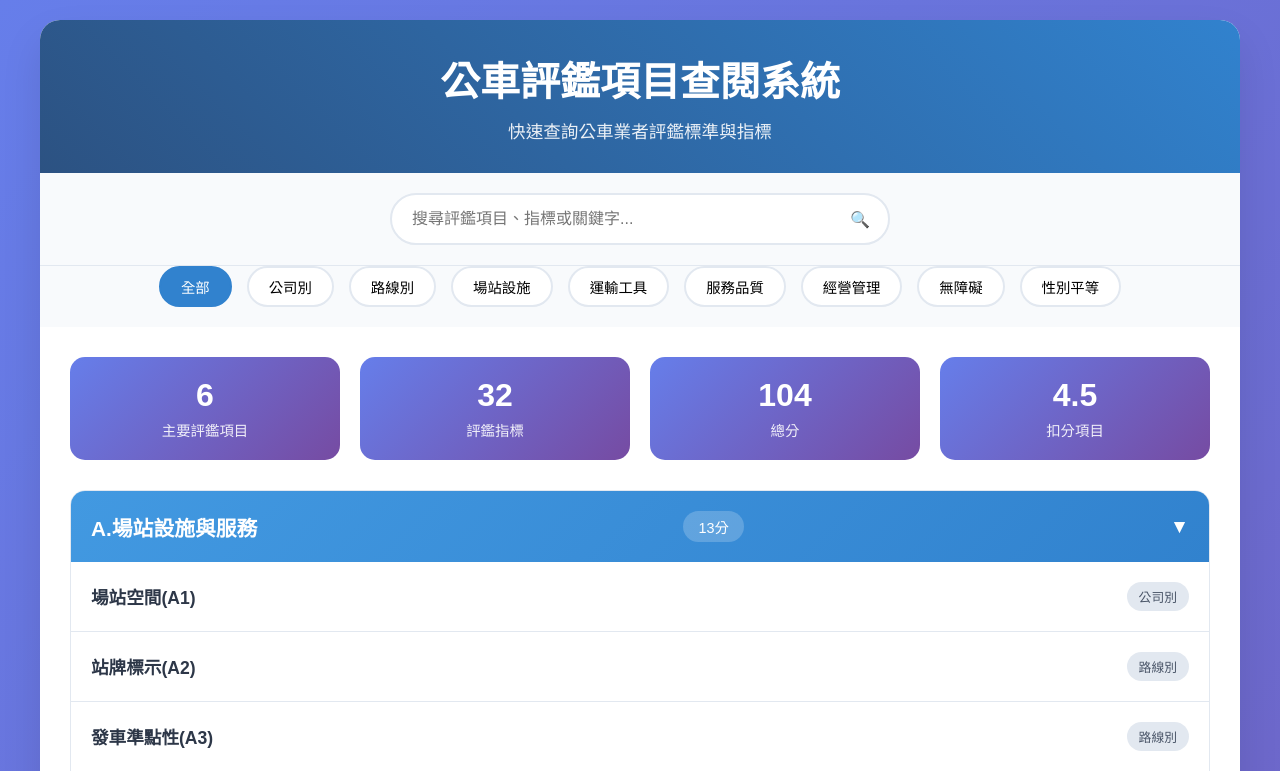
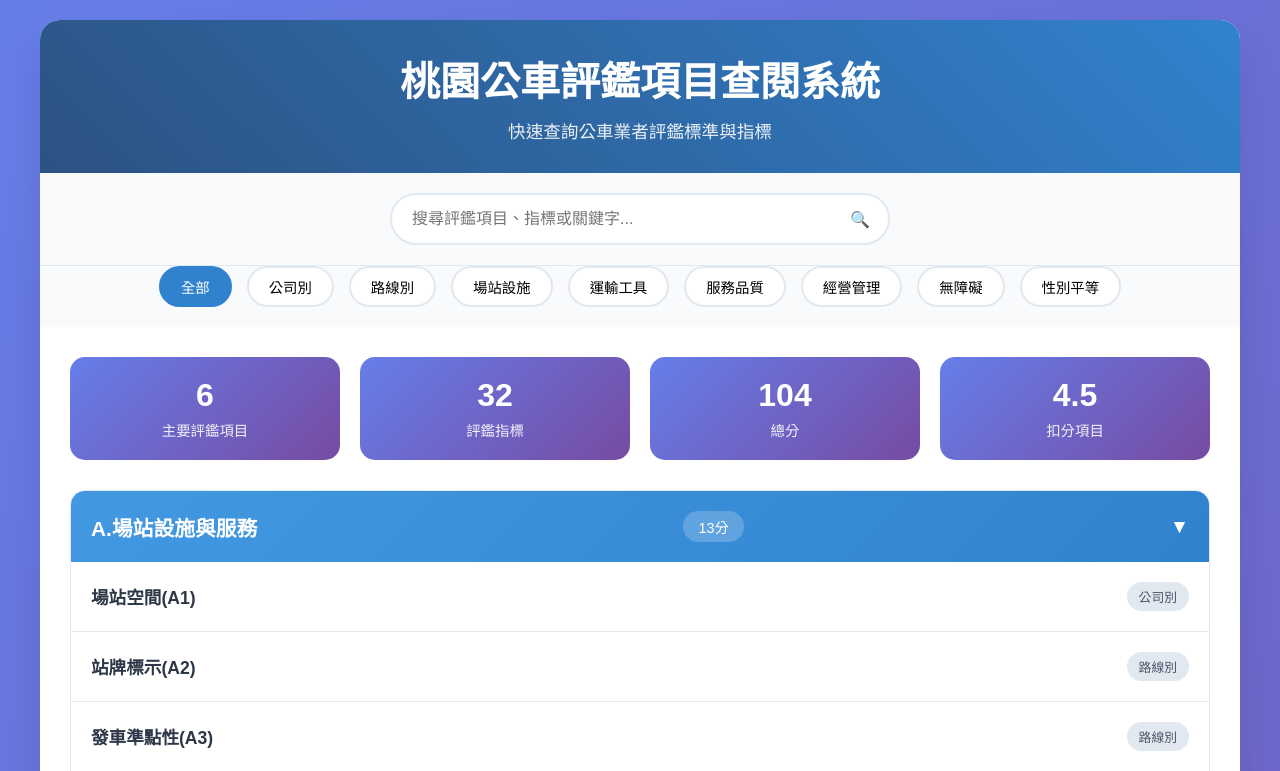
Before and after one commit to blackdiamondcapital/bus_indicator, a plain HTML site: page index.html in a window 1280 px wide. Shown: the top 771 px of the page. Drawn offline with Linux system fonts and the light colour scheme.

Commit message:
Update index.html

```diff
--- a/index.html
+++ b/index.html
@@ -301,7 +301,7 @@
 <body>
     <div class="container">
         <div class="header">
-            <h1>公車評鑑項目查閱系統</h1>
+            <h1>桃園公車評鑑項目查閱系統</h1>
             <p>快速查詢公車業者評鑑標準與指標</p>
         </div>
 
```
